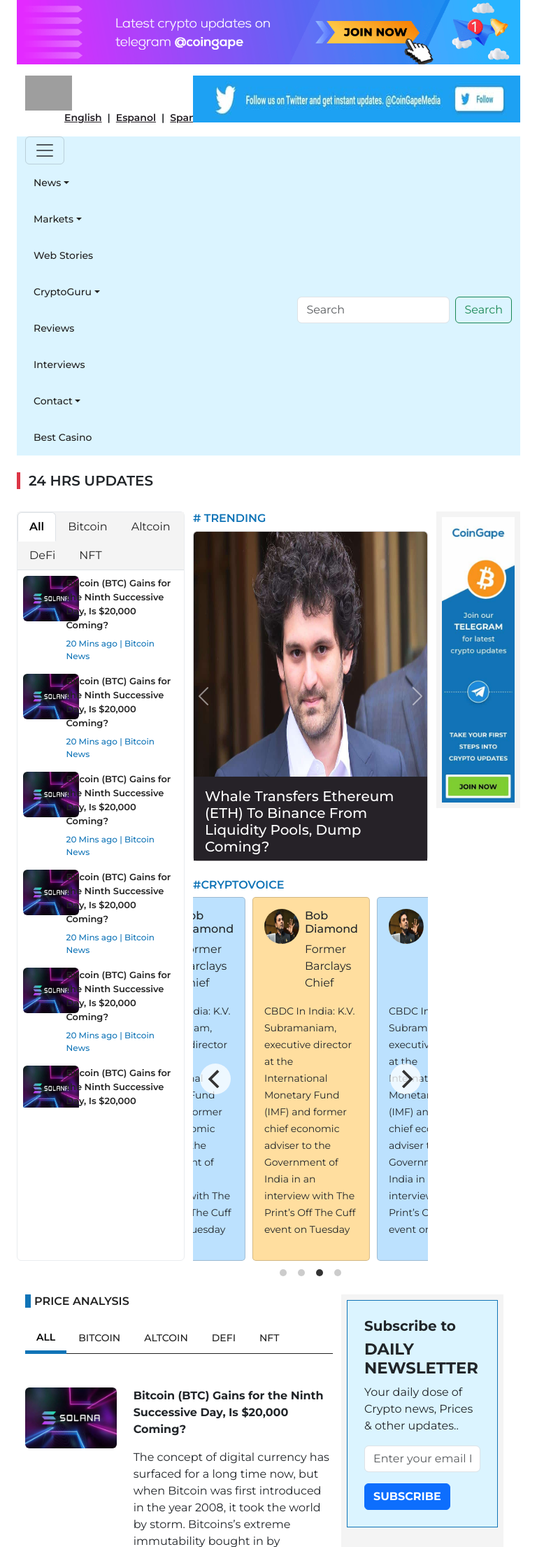
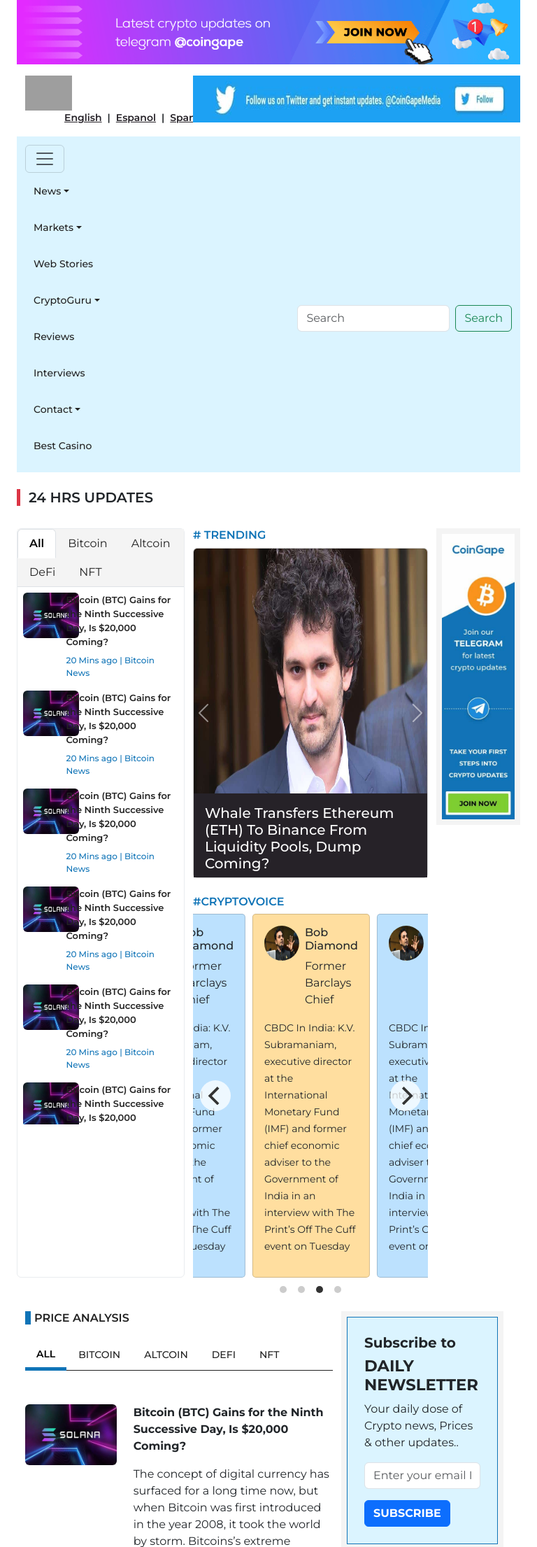
Before and after one commit to pre22/gape-clone, a Python web app: template templates/index.html in a window 768 px wide. Shown: the top 2211 px of the page at 70% size. Run offline with Jinja, Linux system fonts and the light colour scheme; the template is opened without the code that fills it, so the values that code supplies are empty; grey boxes are pictures that could not be loaded.

Commit message:
static: css

```diff
--- a/static/css/index.css
+++ b/static/css/index.css
@@ -238,8 +238,11 @@ footer a {
 
 
 
-@media only screen and (max-width: 768px) {
-
+@media screen and (min-width: 768px) and (max-width: 991px) {
+    nav .container-fluid {
+        padding-top: 12px;
+        padding-bottom: 12px;
+    }
 
     .news-section .row:nth-child(1), .news-section .col-8 {
         padding-right: 0px;
@@ -255,11 +258,24 @@ footer a {
         font-family: 'Georgia', sans-serif;
     }
 
+    footer section ul {
+        display: flex !important;
+    }
 
+    footer section ul li {
+        margin: 0 20px 0 0;
+    }
+
+    .maintitle2 {
+        font-size: 14px;
+    }
 }
 
 @media only screen and (max-width: 425px) {
-
+    nav .container-fluid {
+        padding-top: 12px;
+        padding-bottom: 12px;
+    }
 
     .news-section p:nth-child(1) {
         font-size: 13px;
@@ -269,4 +285,8 @@ footer a {
         font-size: 14px;
         margin-bottom: 0px;
     }
+
+    /* footer section ul li {
+        width: 50%;
+    } */
 }
```
